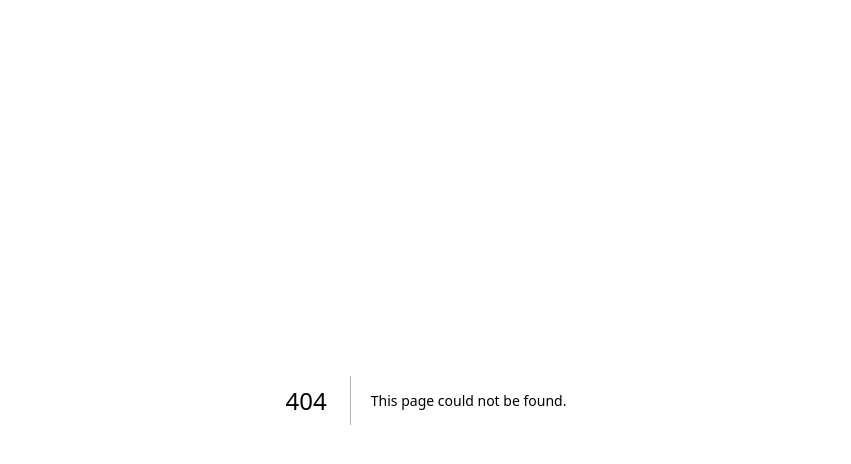
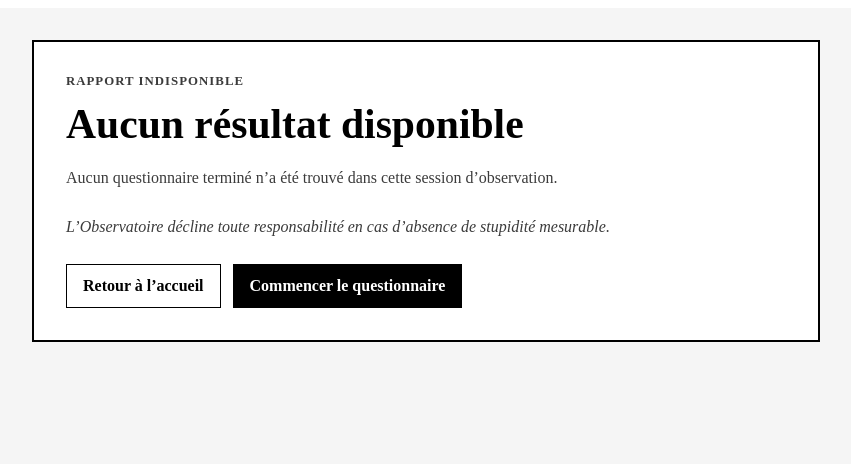
Before and after one commit to C4ctusJD/observatoire_de_la_stupidite, a Next.js app: page /resultats in a window 1280 px wide. Before the commit this address had no page. Shown: the top 464 px of the page, without its empty margins (214-1065 px from the left). Built offline with nearby package versions, Linux system fonts and the light colour scheme.

Commit message:
Create page.js

```diff
--- /dev/null
+++ b/app/resultats/page.js
@@ -0,0 +1,289 @@
+"use client";
+
+import Link from "next/link";
+import { useEffect, useState } from "react";
+
+export default function PageResultats() {
+  const [resultat, setResultat] = useState(null);
+  const [chargement, setChargement] = useState(true);
+
+  useEffect(() => {
+    const resultatEnregistre = sessionStorage.getItem(
+      "observatoire-resultat"
+    );
+
+    if (resultatEnregistre) {
+      try {
+        const resultatParse = JSON.parse(resultatEnregistre);
+        setResultat(resultatParse);
+      } catch (erreur) {
+        console.error(
+          "Impossible de lire le résultat enregistré.",
+          erreur
+        );
+      }
+    }
+
+    setChargement(false);
+  }, []);
+
+  if (chargement) {
+    return (
+      <main style={styles.page}>
+        <section style={styles.carte}>
+          <p style={styles.label}>Rapport d’observation</p>
+          <p style={styles.texte}>
+            Lecture des données pseudo-scientifiques en cours…
+          </p>
+        </section>
+      </main>
+    );
+  }
+
+  if (!resultat) {
+    return (
+      <main style={styles.page}>
+        <section style={styles.carte}>
+          <p style={styles.label}>Rapport indisponible</p>
+
+          <h1 style={styles.titre}>
+            Aucun résultat disponible
+          </h1>
+
+          <p style={styles.texte}>
+            Aucun questionnaire terminé n’a été trouvé dans cette
+            session d’observation.
+          </p>
+
+          <p style={styles.avertissement}>
+            L’Observatoire décline toute responsabilité en cas
+            d’absence de stupidité mesurable.
+          </p>
+
+          <div style={styles.actions}>
+            <Link href="/" style={styles.boutonSecondaire}>
+              Retour à l’accueil
+            </Link>
+
+            <Link
+              href="/questionnaire"
+              style={styles.boutonPrincipal}
+            >
+              Commencer le questionnaire
+            </Link>
+          </div>
+        </section>
+      </main>
+    );
+  }
+
+  return (
+    <main style={styles.page}>
+      <section style={styles.carte}>
+        <p style={styles.label}>
+          Rapport officiel d’observation n° 001
+        </p>
+
+        <h1 style={styles.titre}>
+          Questionnaire terminé
+        </h1>
+
+        <p style={styles.introduction}>
+          Les services de l’Observatoire ont terminé l’analyse de
+          cette session. Les résultats ci-dessous sont fictifs,
+          humoristiques et ne constituent pas une évaluation
+          scientifique.
+        </p>
+
+        <div style={styles.blocResultat}>
+          <p>
+            <strong>Taux de complétude :</strong>{" "}
+            {resultat.tauxCompletude} %
+          </p>
+
+          <p>
+            <strong>Score observé :</strong>{" "}
+            {resultat.scoreTotal} / {resultat.scoreMaximum}
+          </p>
+
+          <p>
+            <strong>Indice de stupidité :</strong>{" "}
+            {resultat.indiceStupidite} / 100
+          </p>
+
+          <p>
+            <strong>Temps moyen de réponse :</strong>{" "}
+            {resultat.tempsMoyenSecondes} seconde
+            {resultat.tempsMoyenSecondes !== 1 ? "s" : ""} par
+            question
+          </p>
+
+          <p>
+            <strong>Réponses modifiées :</strong>{" "}
+            {resultat.nombreReponsesModifiees}
+          </p>
+
+          <p>
+            <strong>Nombre total de clics :</strong>{" "}
+            {resultat.nombreClics}
+          </p>
+
+          <p>
+            <strong>Clics sur « Question précédente » :</strong>{" "}
+            {resultat.nombreClicsPrecedents}
+          </p>
+
+          <p>
+            <strong>Clics sur « Aide » :</strong>{" "}
+            {resultat.nombreClicsAide}
+          </p>
+        </div>
+
+        <div style={styles.encadreObservation}>
+          <p style={styles.sousTitre}>
+            Observation complémentaire
+          </p>
+
+          <p style={styles.texte}>
+            Cette fiche décrit uniquement les actions réalisées
+            pendant cette session. Elle ne définit pas votre
+            personnalité et ne permet de tirer aucune conclusion
+            générale sur vous.
+          </p>
+
+          <p style={styles.phraseHumoristique}>
+            Conclusion provisoire : l’échantillon humain observé
+            semble avoir coopéré avec le protocole.
+          </p>
+        </div>
+
+        <p style={styles.avertissement}>
+          Cette observation est fictive, humoristique et non
+          scientifique. Les résultats décrivent uniquement cette
+          session et ne constituent ni un diagnostic, ni un test de
+          quotient intellectuel, ni une mesure de votre valeur.
+        </p>
+
+        <div style={styles.actions}>
+          <Link href="/" style={styles.boutonSecondaire}>
+            Retour à l’accueil
+          </Link>
+
+          <Link
+            href="/questionnaire"
+            style={styles.boutonPrincipal}
+          >
+            Recommencer
+          </Link>
+        </div>
+      </section>
+    </main>
+  );
+}
+
+const styles = {
+  page: {
+    minHeight: "100vh",
+    padding: "2rem 1rem",
+    backgroundColor: "#F5F5F5",
+    color: "#000000",
+  },
+
+  carte: {
+    width: "100%",
+    maxWidth: "720px",
+    margin: "0 auto",
+    padding: "2rem",
+    backgroundColor: "#FFFFFF",
+    border: "2px solid #000000",
+  },
+
+  label: {
+    margin: 0,
+    color: "#3B3B3B",
+    fontSize: "0.8rem",
+    fontWeight: "bold",
+    letterSpacing: "0.08em",
+    textTransform: "uppercase",
+  },
+
+  titre: {
+    marginTop: "0.75rem",
+    marginBottom: "1rem",
+    fontSize: "clamp(1.8rem, 5vw, 2.6rem)",
+    lineHeight: 1.15,
+  },
+
+  introduction: {
+    color: "#3B3B3B",
+    lineHeight: 1.6,
+  },
+
+  texte: {
+    color: "#3B3B3B",
+    lineHeight: 1.6,
+  },
+
+  blocResultat: {
+    marginTop: "1.5rem",
+    padding: "1.25rem",
+    border: "1px solid #A5A5A5",
+    backgroundColor: "#F5F5F5",
+    lineHeight: 1.6,
+  },
+
+  encadreObservation: {
+    marginTop: "1.5rem",
+    padding: "1.25rem",
+    border: "1px solid #A5A5A5",
+    backgroundColor: "#FFFFFF",
+  },
+
+  sousTitre: {
+    marginTop: 0,
+    marginBottom: "0.75rem",
+    fontWeight: "bold",
+    fontSize: "1.1rem",
+  },
+
+  phraseHumoristique: {
+    marginBottom: 0,
+    color: "#3B3B3B",
+    fontStyle: "italic",
+    lineHeight: 1.6,
+  },
+
+  avertissement: {
+    marginTop: "1.5rem",
+    color: "#3B3B3B",
+    fontStyle: "italic",
+    lineHeight: 1.6,
+  },
+
+  actions: {
+    display: "flex",
+    flexWrap: "wrap",
+    gap: "0.75rem",
+    marginTop: "1.5rem",
+  },
+
+  boutonPrincipal: {
+    display: "inline-block",
+    padding: "0.75rem 1rem",
+    border: "1px solid #000000",
+    backgroundColor: "#000000",
+    color: "#FFFFFF",
+    textDecoration: "none",
+    fontWeight: "bold",
+  },
+
+  boutonSecondaire: {
+    display: "inline-block",
+    padding: "0.75rem 1rem",
+    border: "1px solid #000000",
+    backgroundColor: "#FFFFFF",
+    color: "#000000",
+    textDecoration: "none",
+    fontWeight: "bold",
+  },
+};
```
